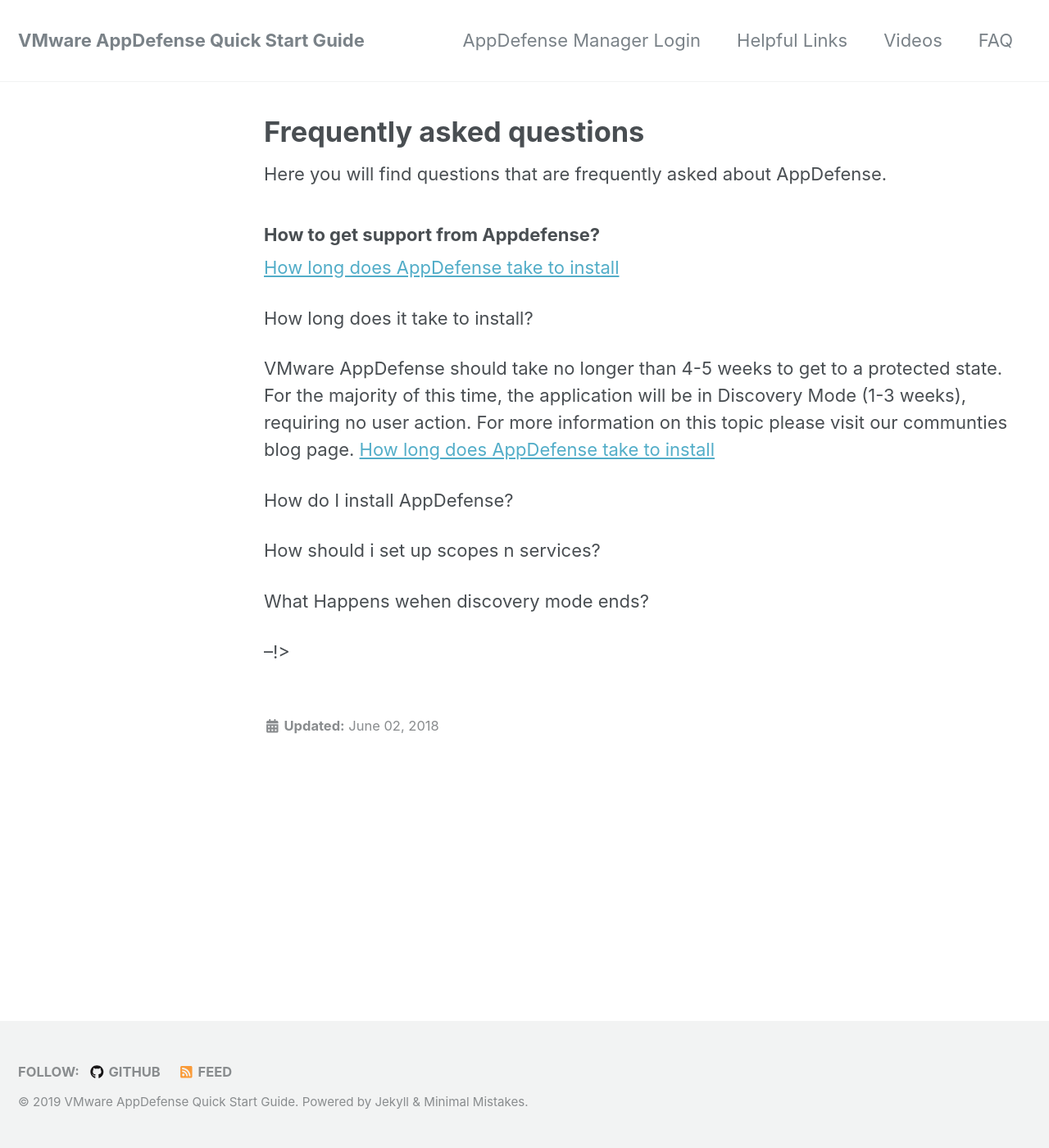
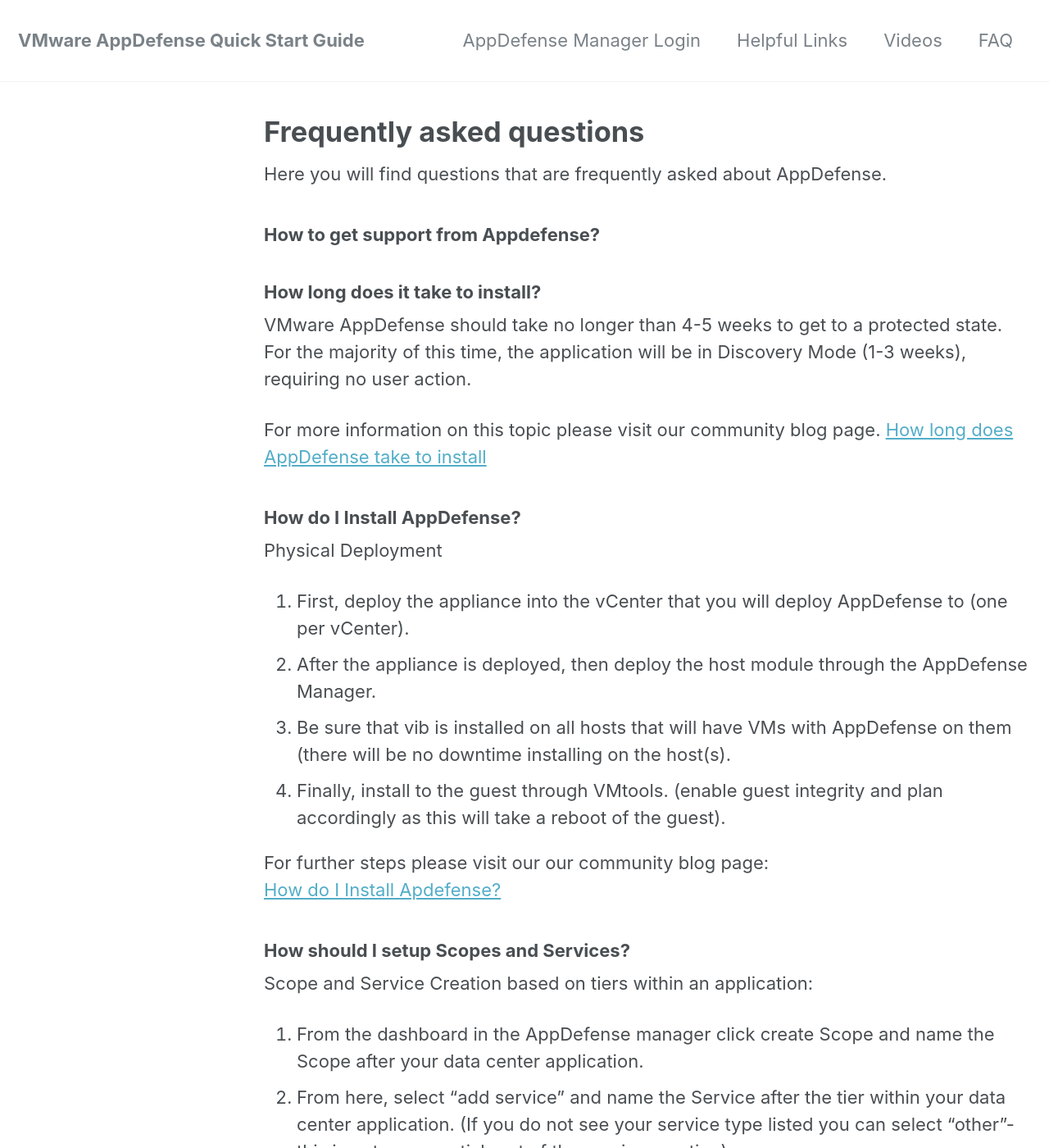
Before and after one commit to vmware-csa-team/AppDefense-Quick-Start-Guide, a Jekyll site: the page built from _pages/about.md, in a window 1280 px wide and 1400 px high. Shown: the whole window at 82% size. Built offline with Jekyll 4.4.1, drawn with Linux system fonts in a browser that asks for light colours; nearby versions of some CDN libraries; some of the changed text lies outside the part shown.

Commit message:
Update about.md

```diff
--- a/_pages/about.md
+++ b/_pages/about.md
@@ -12,18 +12,44 @@
 
 ### How to get support from Appdefense?
 
+
+
+### How long does it take to install?
+
+VMware AppDefense should take no longer than 4-5 weeks to get to a protected state. For the majority of this time, the application will be in Discovery Mode (1-3 weeks), requiring no user action.
+
+For more information on this topic please visit our community blog page.
 [How long does AppDefense take to install](https://communities.vmware.com/message/2872636#2872636){:target="_blank"}
 
-How long does it take to install?
+### How do I Install AppDefense?
 
-VMware AppDefense should take no longer than 4-5 weeks to get to a protected state. For the majority of this time, the application will be in Discovery Mode (1-3 weeks), requiring no user action.
-For more information on this topic please visit our communties blog page.
-[How long does AppDefense take to install](https://communities.vmware.com/message/2872636#2872636){:target="_blank"}
+Physical Deployment
 
-How do I install AppDefense?
+1. First, deploy the appliance into the vCenter that you will deploy AppDefense to (one per vCenter).
+2. After the appliance is deployed, then deploy the host module through the AppDefense Manager.
+3. Be sure that vib is installed on all hosts that will have VMs with AppDefense on them (there will be no downtime installing on the host(s).
+4. Finally, install to the guest through VMtools. (enable guest integrity and plan accordingly as this will take a reboot of the guest).
 
-How should i set up scopes n services?
+For further steps please visit our our community blog page:
+[How do I Install Apdefense?](https://communities.vmware.com/thread/613569){:target="_blank"}
 
-What Happens wehen discovery mode ends?
 
---!>
+### How should I setup Scopes and Services?
+
+Scope and Service Creation based on tiers within an application:
+
+1. From the dashboard in the AppDefense manager click create Scope and name the Scope after your data center application.
+2. From here, select “add service” and name the Service after the tier within your data center application. (If you do not see your service type listed you can select “other”- this is not an essential part of the service creation)
+3. Next, you will be able to select members. (note that members must be homogenous, i.e. do not put an App server and DB server in the same service.)
+4. Add behaviors if you have them if not this step will be done in the Discovery phase.
+
+For further steps please visit our community blog page:
+[How Should I setup Scope and Services?](https://communities.vmware.com/thread/614669){:target="_blank"}
+
+
+### What happens when Discovery Mode ends?
+
+After 2-3 weeks the learning phase of Discovery Mode will be complete and your scope will be ready to move into Protected Mode. Remember that in Protected Mode any deviations from your verified behavior list will trigger an alert, an event, and if rules have been set up they will be enforced.
+
+For further steps please visit our community blog page:
+[What happens when Discovery Mode ends?](https://communities.vmware.com/thread/615819){:target="_blank"}
```
